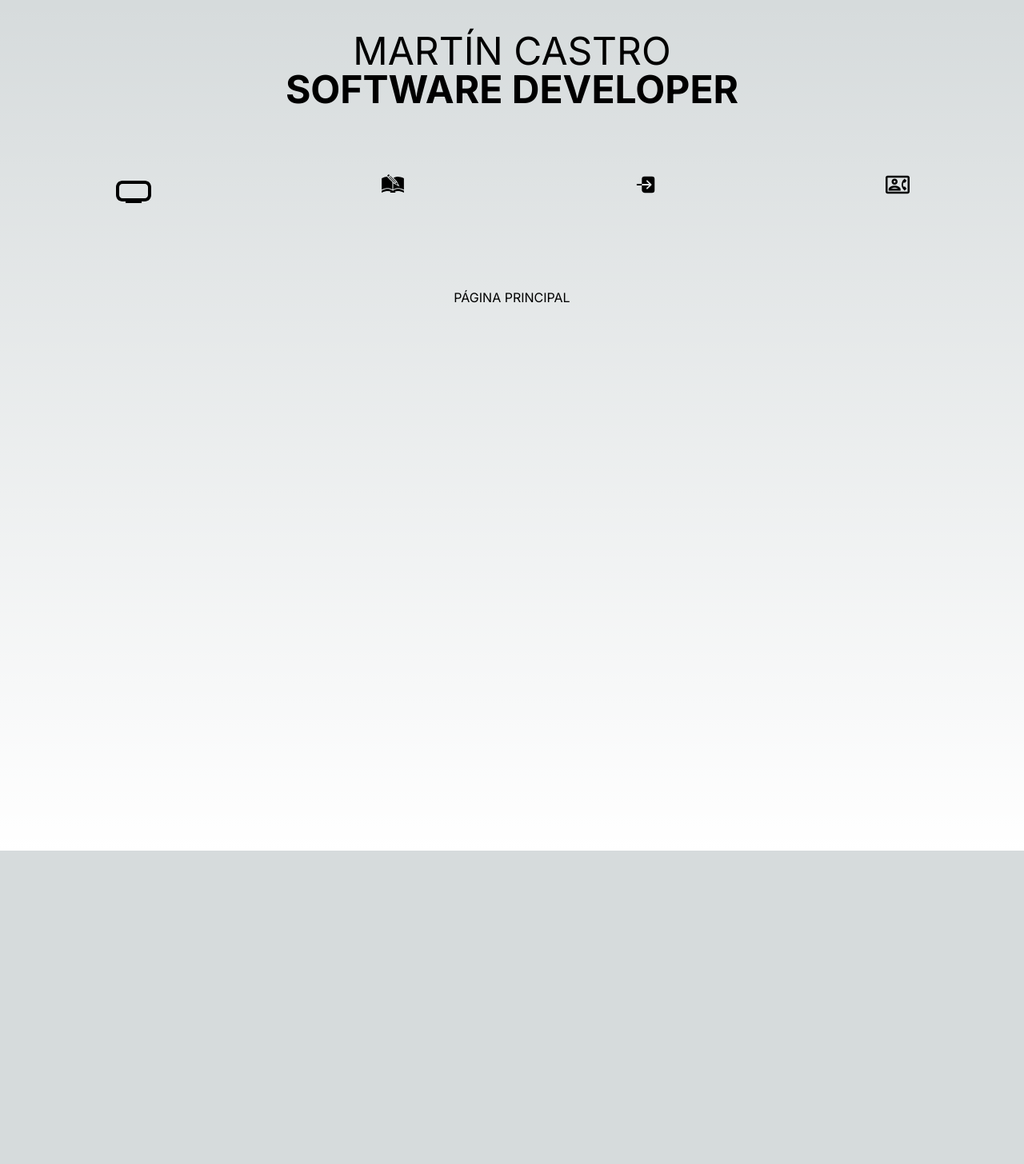
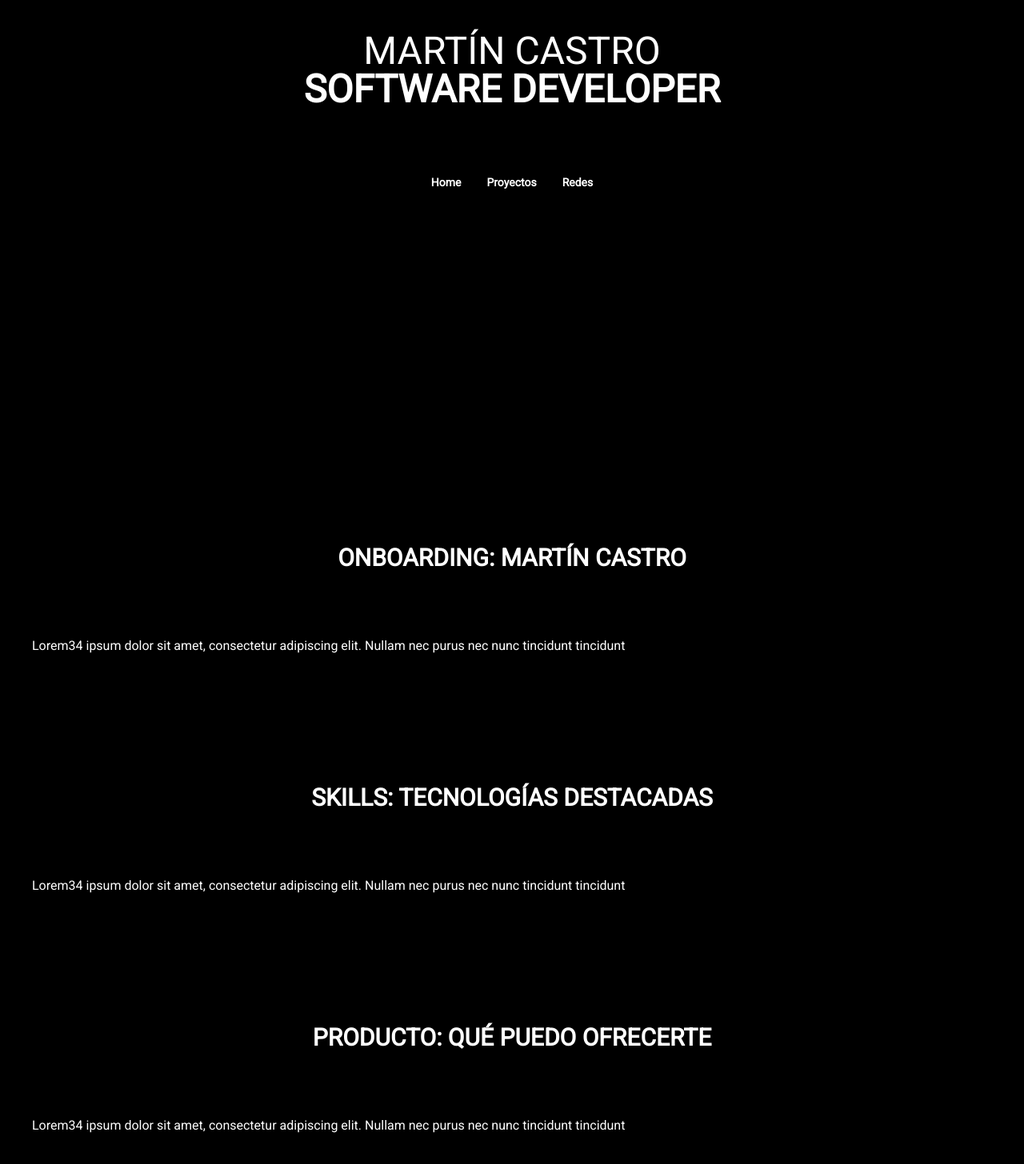
Before and after one commit to MCastroCores/proyecto-portfolio-nextjs, a Next.js app: page / in a window 1280 px wide. Shown: the top 1456 px of the page at 80% size. Before the commit the page ends 1064 px from the top, so only its background shows below. Built offline with nearby package versions, Linux system fonts and the light colour scheme.

Commit message:
add some content to Home Page, using dropdown menu from headlessui

```diff
--- a/package.json
+++ b/package.json
@@ -9,6 +9,8 @@
     "lint": "next lint"
   },
   "dependencies": {
+    "@headlessui/react": "^2.1.2",
+    "@heroicons/react": "^2.1.5",
     "next": "14.2.5",
     "react": "^18",
     "react-dom": "^18",
--- a/src/app/components/Links.jsx
+++ b/src/app/components/Links.jsx
@@ -2,44 +2,157 @@
 
 import { usePathname } from "next/navigation";
 import Link from "next/link";
-import { MdHomeMax, MdOutlineContactPhone } from "react-icons/md";
-import { GiArchiveRegister } from "react-icons/gi";
-import { IoLogIn } from "react-icons/io5";
+import { Popover, PopoverButton, PopoverPanel } from "@headlessui/react";
+import { FaLinkedin, FaGithubSquare } from "react-icons/fa";
+import { SiGmail } from "react-icons/si";
+import { ChevronDownIcon } from "@heroicons/react/20/solid";
 
 export function Links() {
   const pathname = usePathname();
 
   return (
-    <nav className="flex list-none justify-around mt-5">
-      <li className="hover:opacity-30 text-3xl">
-        <Link className={`link ${pathname === "/" ? "active" : ""}`} href="/">
-          <MdHomeMax />
+    <div className="flex h-96 w-full justify-center pt-10">
+      <div className="flex gap-8">
+        <Popover className="group">
+          <PopoverButton className="block text-sm/6 font-semibold text-white focus:outline-none data-[active]:text-white/50 data-[hover]:text-white/50 data-[focus]:outline-1 data-[focus]:outline-white">
+            Home
+          </PopoverButton>
+          <PopoverPanel
+            transition
+            anchor="bottom"
+            className="divide-y divide-white/5 rounded-xl bg-white/5 text-sm/6 transition duration-200 ease-in-out [--anchor-gap:var(--spacing-5)] data-[closed]:-translate-y-1 data-[closed]:opacity-0"
+          >
+            <div className="p-3">
+              <Link
+                className="block rounded-lg py-2 px-3 transition hover:bg-white/5"
+                href="/#onboarding"
+              >
+                <p className="font-semibold text-white">ONBOARDING</p>
+                <p className="text-white/50">QUIÉN SOY</p>
               </Link>
-      </li>
-      <li className="hover:opacity-30 text-3xl">
               <Link
-          className={`link ${pathname === "/register" ? "active" : ""}`}
-          href="/register"
+                className="block rounded-lg py-2 px-3 transition hover:bg-white/5"
+                href="/#skills"
               >
-          <GiArchiveRegister />
+                <p className="font-semibold text-white">SKILLS</p>
+                <p className="text-white/50">TECNOLOGÍAS DESTACADAS</p>
               </Link>
-      </li>
-      <li className="hover:opacity-30 text-3xl">
               <Link
-          className={`link ${pathname === "/login" ? "active" : ""}`}
-          href="/login"
+                className="block rounded-lg py-2 px-3 transition hover:bg-white/5"
+                href="/#product"
               >
-          <IoLogIn />
+                <p className="font-semibold text-white">PRODUCTO</p>
+                <p className="text-white/50">QUÉ PUEDO OFRECERTE</p>
               </Link>
-      </li>
-      <li className="hover:opacity-30 text-3xl">
+            </div>
+          </PopoverPanel>
+        </Popover>
+        <Popover>
+          <PopoverButton className="block text-sm/6 font-semibold text-white focus:outline-none data-[active]:text-white/50 data-[hover]:text-white/50 data-[focus]:outline-1 data-[focus]:outline-white">
+            Proyectos
+          </PopoverButton>
+          <PopoverPanel
+            transition
+            anchor="bottom"
+            className="divide-y divide-white/5 rounded-xl bg-white/5 text-sm/6 transition duration-200 ease-in-out [--anchor-gap:var(--spacing-5)] data-[closed]:-translate-y-1 data-[closed]:opacity-0"
+          >
+            <div className="p-3">
               <Link
-          className={`link ${pathname === "/contact" ? "active" : ""}`}
-          href="/contact"
+                className="block rounded-lg py-2 px-3 transition hover:bg-white/5"
+                href="#"
               >
-          <MdOutlineContactPhone />
+                <p className="font-semibold text-white">X-LITE</p>
+                <p className="text-white/50">REACT · NODE · SQL</p>
               </Link>
-      </li>
-    </nav>
+              <Link
+                className="block rounded-lg py-2 px-3 transition hover:bg-white/5"
+                href="#"
+              >
+                <p className="font-semibold text-white">VITALAPP</p>
+                <p className="text-white/50">REACT · NODE · SQL</p>
+              </Link>
+              <Link
+                className="block rounded-lg py-2 px-3 transition hover:bg-white/5"
+                href="#"
+              >
+                <p className="font-semibold text-white">KOI-DATEFISIOTERAPIA</p>
+                <p className="text-white/50">REACT · TAILWINDCSS</p>
+              </Link>
+            </div>
+          </PopoverPanel>
+        </Popover>
+        <Popover>
+          <PopoverButton className="block text-sm/6 font-semibold text-white focus:outline-none data-[active]:text-white/50 data-[hover]:text-white/50 data-[focus]:outline-1 data-[focus]:outline-white">
+            Redes
+          </PopoverButton>
+          <PopoverPanel
+            transition
+            anchor="bottom"
+            className="divide-y divide-white/5 rounded-xl bg-white/5 text-sm/6 transition duration-200 ease-in-out [--anchor-gap:var(--spacing-5)] data-[closed]:-translate-y-1 data-[closed]:opacity-0"
+          >
+            <div className="p-3">
+              <Link
+                className="block rounded-lg py-2 px-3 transition hover:bg-white/5"
+                href="#"
+              >
+                <p className="font-semibold text-white">LINKEDIN</p>
+                <p className="text-white/50">
+                  <FaLinkedin />
+                </p>
+              </Link>
+              <Link
+                className="block rounded-lg py-2 px-3 transition hover:bg-white/5"
+                href="#"
+              >
+                <p className="font-semibold text-white">GITHUB</p>
+                <p className="text-white/50">
+                  <FaGithubSquare />
+                </p>
+              </Link>
+              <Link
+                className="block rounded-lg py-2 px-3 transition hover:bg-white/5"
+                href="#"
+              >
+                <p className="font-semibold text-white">GMAIL</p>
+                <p className="text-white/50">
+                  <SiGmail />
+                </p>
+              </Link>
+            </div>
+          </PopoverPanel>
+        </Popover>
+      </div>
+    </div>
+    // <nav className="flex list-none justify-around mt-5">
+    //   <li className="hover:opacity-30 text-3xl">
+    //     <Link className={`link ${pathname === "/" ? "active" : ""}`} href="/">
+    //       <MdHomeMax />
+    //     </Link>
+    //   </li>
+    //   <li className="hover:opacity-30 text-3xl">
+    //     <Link
+    //       className={`link ${pathname === "/register" ? "active" : ""}`}
+    //       href="/register"
+    //     >
+    //       <GiArchiveRegister />
+    //     </Link>
+    //   </li>
+    //   <li className="hover:opacity-30 text-3xl">
+    //     <Link
+    //       className={`link ${pathname === "/login" ? "active" : ""}`}
+    //       href="/login"
+    //     >
+    //       <IoLogIn />
+    //     </Link>
+    //   </li>
+    //   <li className="hover:opacity-30 text-3xl">
+    //     <Link
+    //       className={`link ${pathname === "/contact" ? "active" : ""}`}
+    //       href="/contact"
+    //     >
+    //       <MdOutlineContactPhone />
+    //     </Link>
+    //   </li>
+    // </nav>
   );
 }
--- a/src/app/contact/page.js
+++ b/src/app/contact/page.js
@@ -1,7 +1,3 @@
 export default function Contact() {
-  return (
-    <main className="flex min-h-screen flex-col items-center justify-between p-24">
-      <h2>PÁGINA CONTACTO</h2>
-    </main>
-  );
+  return <h2>PÁGINA CONTACTO</h2>;
 }
--- a/src/app/globals.css
+++ b/src/app/globals.css
@@ -2,36 +2,6 @@
 @tailwind components;
 @tailwind utilities;
 
-:root {
-  --foreground-rgb: 0, 0, 0;
-  --background-start-rgb: 214, 219, 220;
-  --background-end-rgb: 255, 255, 255;
+.active {
+  color: rgb(73, 73, 73);
 }
-
-@media (prefers-color-scheme: dark) {
-  :root {
-    --foreground-rgb: 255, 255, 255;
-    --background-start-rgb: 0, 0, 0;
-    --background-end-rgb: 0, 0, 0;
-  }
-}
-
-body {
-  color: rgb(var(--foreground-rgb));
-  background: linear-gradient(
-      to bottom,
-      transparent,
-      rgb(var(--background-end-rgb))
-    )
-    rgb(var(--background-start-rgb));
-}
-
-@layer utilities {
-  .text-balance {
-    text-wrap: balance;
-  }
-}
-
-.active {
-  font-size: 3rem;
-}
--- a/src/app/layout.js
+++ b/src/app/layout.js
@@ -1,8 +1,9 @@
-import { Inter } from "next/font/google";
+import { Inter, Roboto } from "next/font/google";
 import "./globals.css";
 import { Links } from "./components/Links.jsx";
 
 const inter = Inter({ subsets: ["latin"] });
+const roboto = Roboto({ weight: "400", subsets: ["latin"] });
 
 export const metadata = {
   title: "Portfolio Martín Castro",
@@ -12,9 +13,9 @@ export const metadata = {
 export default function RootLayout({ children }) {
   return (
     <html lang="es">
-      <body className={inter.className}>
+      <body className={`${roboto.className} bg-black text-white`}>
         <header>
-          <div className="flex justify-center mb-10">
+          <div className="flex justify-center">
             <h1 className="text-center text-5xl p-10">
               MARTÍN CASTRO{" "}
               <span className="font-bold block">SOFTWARE DEVELOPER</span>
--- a/src/app/login/page.js
+++ b/src/app/login/page.js
@@ -1,7 +1,3 @@
 export default function Login() {
-  return (
-    <main className="flex min-h-screen flex-col items-center justify-between p-24">
-      <h2>PÁGINA LOGIN</h2>
-    </main>
-  );
+  return <h2>PÁGINA LOGIN</h2>;
 }
--- a/src/app/page.js
+++ b/src/app/page.js
@@ -1,7 +1,39 @@
 export default function Home() {
   return (
-    <main className="flex min-h-screen flex-col items-center justify-between p-24">
-      <h2>PÁGINA PRINCIPAL</h2>
+    <main className="min-h-screen w-full p-10 mb-20">
+      <section className="mb-20">
+        <article>
+          <h2 className="sm:text-3xl text-2xl text-center font-bold p-20">
+            ONBOARDING: MARTÍN CASTRO
+          </h2>
+          <p className="#onboarding">
+            Lorem34 ipsum dolor sit amet, consectetur adipiscing elit. Nullam
+            nec purus nec nunc tincidunt tincidunt
+          </p>
+        </article>
+      </section>
+      <section className="mb-20">
+        <article>
+          <h2 className="sm:text-3xl text-2xl text-center font-bold p-20">
+            SKILLS: TECNOLOGÍAS DESTACADAS
+          </h2>
+          <p className="#skills">
+            Lorem34 ipsum dolor sit amet, consectetur adipiscing elit. Nullam
+            nec purus nec nunc tincidunt tincidunt
+          </p>
+        </article>
+      </section>
+      <section className="mb-20">
+        <article>
+          <h2 className="sm:text-3xl text-2xl text-center font-bold p-20">
+            PRODUCTO: QUÉ PUEDO OFRECERTE
+          </h2>
+          <p className="#product">
+            Lorem34 ipsum dolor sit amet, consectetur adipiscing elit. Nullam
+            nec purus nec nunc tincidunt tincidunt
+          </p>
+        </article>
+      </section>
     </main>
   );
 }
--- a/src/app/register/page.js
+++ b/src/app/register/page.js
@@ -1,7 +1,3 @@
 export default function Register() {
-  return (
-    <main className="flex min-h-screen flex-col items-center justify-between p-24">
-      <h2>PÁGINA REGISTRO</h2>
-    </main>
-  );
+  return <h2>PÁGINA REGISTRO</h2>;
 }
```
Also changed, not shown: 1 other file (tests, documents, lock files or other folders). Lines whose indentation alone changed are shown as unchanged.
